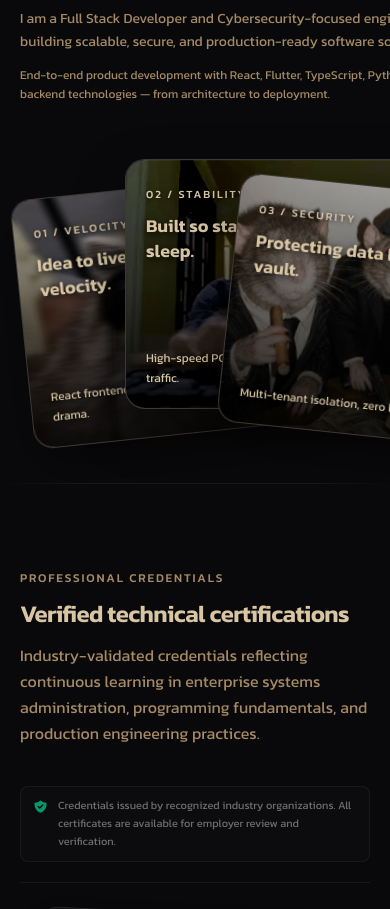
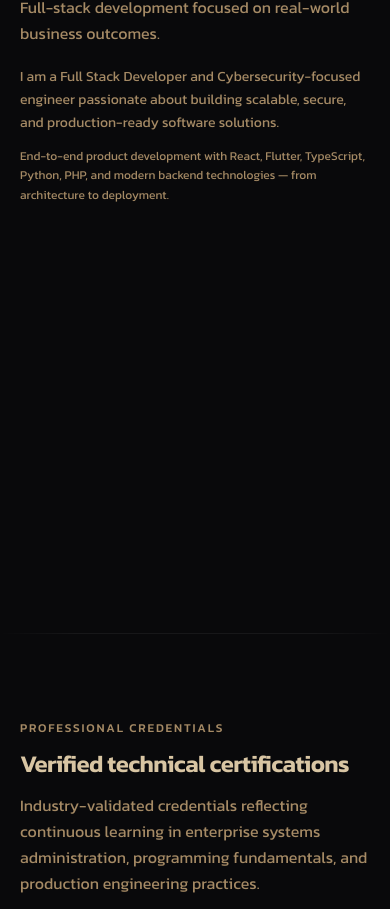
Before and after one commit to mdashfaqq/Ashfaq-Portfolio, a React (Vite) app: page / in a window 390 px wide. Shown: the part 3146-4055 px from the top of the page. Built offline with nearby package versions, Linux system fonts and the light colour scheme.

Commit message:
feat: add responsive BounceCards component to About section

```diff
--- a/src/components/sections/About.tsx
+++ b/src/components/sections/About.tsx
@@ -1,15 +1,59 @@
+import { useState, useEffect } from "react";
 import { motion } from "framer-motion";
 import { SectionHeader } from "@/components/ui/SectionHeader";
 import BounceCards from "@/components/ui/BounceCards";
 import { profile } from "@/data/profile";
 
-const transformStyles = [
+const desktopTransforms = [
   "rotate(-6deg) translate(-105px, 8px)",
   "rotate(0deg) translate(0px, -6px)",
   "rotate(6deg) translate(105px, 12px)",
 ];
 
+const mobileTransforms = [
+  "rotate(-5deg) translate(-22px, -8px)",
+  "rotate(0deg) translate(0px, 0px)",
+  "rotate(5deg) translate(22px, 8px)",
+];
+
+const cardsData = [
+  {
+    tag: "01 / Velocity",
+    label: "Velocity",
+    title: "Idea to live URL at terminal velocity.",
+    desc: "React frontends, Linux servers, zero code review drama.",
+    image: "/profile.jpg",
+  },
+  {
+    tag: "02 / Stability",
+    label: "Stability",
+    title: "Built so stable your on-call can sleep.",
+    desc: "High-speed POS engines that never choke on peak traffic.",
+    image: "/focus.gif",
+  },
+  {
+    tag: "03 / Security",
+    label: "Security",
+    title: "Protecting data like the company vault.",
+    desc: "Multi-tenant isolation, zero leaks, 99.9% uptime.",
+    image: "/strength.jpg",
+  },
+];
+
 export function About() {
+  const [isMobile, setIsMobile] = useState(false);
+
+  useEffect(() => {
+    const handleResize = () => {
+      setIsMobile(window.innerWidth < 640);
+    };
+    handleResize();
+    window.addEventListener("resize", handleResize);
+    return () => window.removeEventListener("resize", handleResize);
+  }, []);
+
+  const transformStyles = isMobile ? mobileTransforms : desktopTransforms;
+
   return (
     <section id="about" className="px-5 sm:px-8 lg:px-16 py-12 sm:py-16 md:py-20 lg:py-24 relative overflow-hidden">
       <div className="max-w-7xl mx-auto">
@@ -39,87 +83,46 @@ export function About() {
           </div>
 
           <div className="flex justify-center lg:justify-end w-full overflow-visible py-2 mt-4 sm:mt-6 lg:mt-0">
+            {/* Stacked BounceCards (both Desktop and Mobile) */}
             <BounceCards
               className="about-bounce-cards"
-              containerWidth={560}
-              containerHeight={360}
-              cardWidth={370}
-              cardHeight={285}
+              containerWidth={isMobile ? 330 : 560}
+              containerHeight={isMobile ? 290 : 360}
+              cardWidth={isMobile ? 305 : 370}
+              cardHeight={isMobile ? 250 : 285}
               animationDelay={0.35}
               animationStagger={0.08}
               easeType="elastic.out(1, 0.6)"
               transformStyles={transformStyles}
               enableHover={true}
-              pushDistance={120}
+              pushDistance={isMobile ? 55 : 120}
             >
-              {/* Card 1: Velocity */}
-              <div className="w-full h-full flex flex-col justify-between relative overflow-hidden rounded-[20px]">
+              {cardsData.map((card) => (
+                <div
+                  key={card.tag}
+                  className="w-full h-full flex flex-col justify-between relative overflow-hidden rounded-[20px]"
+                >
                   <img
-                  src="/profile.jpg"
-                  alt="Profile"
+                    src={card.image}
+                    alt={card.tag}
                     className="absolute inset-0 w-full h-full object-cover"
                   />
                   <div className="absolute inset-0 bg-gradient-to-t from-black/90 via-black/60 to-black/35 rounded-[20px] pointer-events-none z-[5]" />
                   <div className="relative z-10 p-5 sm:p-6 lg:p-7 h-full flex flex-col justify-between">
                     <div>
                       <span className="text-[11px] sm:text-xs uppercase tracking-[0.18em] text-white font-medium drop-shadow-[0_1px_2px_rgba(0,0,0,0.8)]">
-                      01 / Velocity
+                        {card.tag}
                       </span>
                       <h3 className="mt-2.5 sm:mt-3 text-lg sm:text-xl lg:text-2xl font-semibold leading-snug text-white drop-shadow-[0_2px_4px_rgba(0,0,0,0.9)]">
-                      Idea to live URL at terminal velocity.
+                        {card.title}
                       </h3>
                     </div>
                     <p className="text-xs sm:text-sm leading-relaxed text-white mt-auto pt-2 sm:pt-3 drop-shadow-[0_1px_2px_rgba(0,0,0,0.8)]">
-                    React frontends, Linux servers, zero code review drama.
+                      {card.desc}
                     </p>
                   </div>
                 </div>
-
-              {/* Card 2: Stability */}
-              <div className="w-full h-full flex flex-col justify-between relative overflow-hidden rounded-[20px]">
-                <img
-                  src="/focus.gif"
-                  alt="Focus"
-                  className="absolute inset-0 w-full h-full object-cover"
-                />
-                <div className="absolute inset-0 bg-gradient-to-t from-black/90 via-black/60 to-black/35 rounded-[20px] pointer-events-none z-[5]" />
-                <div className="relative z-10 p-5 sm:p-6 lg:p-7 h-full flex flex-col justify-between">
-                  <div>
-                    <span className="text-[11px] sm:text-xs uppercase tracking-[0.18em] text-white font-medium drop-shadow-[0_1px_2px_rgba(0,0,0,0.8)]">
-                      02 / Stability
-                    </span>
-                    <h3 className="mt-2.5 sm:mt-3 text-lg sm:text-xl lg:text-2xl font-semibold leading-snug text-white drop-shadow-[0_2px_4px_rgba(0,0,0,0.9)]">
-                      Built so stable your on-call can sleep.
-                    </h3>
-                  </div>
-                  <p className="text-xs sm:text-sm leading-relaxed text-white mt-auto pt-2 sm:pt-3 drop-shadow-[0_1px_2px_rgba(0,0,0,0.8)]">
-                    High-speed POS engines that never choke on peak traffic.
-                  </p>
-                </div>
-              </div>
-
-              {/* Card 3: Security */}
-              <div className="w-full h-full flex flex-col justify-between relative overflow-hidden rounded-[20px]">
-                <img
-                  src="/strength.jpg"
-                  alt="Strength"
-                  className="absolute inset-0 w-full h-full object-cover"
-                />
-                <div className="absolute inset-0 bg-gradient-to-t from-black/90 via-black/60 to-black/35 rounded-[20px] pointer-events-none z-[5]" />
-                <div className="relative z-10 p-5 sm:p-6 lg:p-7 h-full flex flex-col justify-between">
-                  <div>
-                    <span className="text-[11px] sm:text-xs uppercase tracking-[0.18em] text-white font-medium drop-shadow-[0_1px_2px_rgba(0,0,0,0.8)]">
-                      03 / Security
-                    </span>
-                    <h3 className="mt-2.5 sm:mt-3 text-lg sm:text-xl lg:text-2xl font-semibold leading-snug text-white drop-shadow-[0_2px_4px_rgba(0,0,0,0.9)]">
-                      Protecting data like the company vault.
-                    </h3>
-                  </div>
-                  <p className="text-xs sm:text-sm leading-relaxed text-white mt-auto pt-2 sm:pt-3 drop-shadow-[0_1px_2px_rgba(0,0,0,0.8)]">
-                    Multi-tenant isolation, zero leaks, 99.9% uptime.
-                  </p>
-                </div>
-              </div>
+              ))}
             </BounceCards>
           </div>
         </div>
--- a/src/components/ui/BounceCards.css
+++ b/src/components/ui/BounceCards.css
@@ -56,23 +56,20 @@
 
 @media (max-width: 640px) {
   .bounceCardsContainer {
-    width: 530px !important;
-    max-width: none !important;
-    height: 290px !important;
-    transform: scale(clamp(0.55, calc((100vw - 36px) / 530), 0.88)) !important;
-    transform-origin: center center;
-    margin: -1rem auto -0.5rem auto !important;
+    width: 100% !important;
+    max-width: 360px !important;
+    height: 300px !important;
+    margin: 0.5rem auto !important;
+    overflow: visible !important;
+  }
+
+  .bounceCardsContainer .bounce-card {
+    touch-action: manipulation;
   }
 
   .bounceCardsContainer .bounce-card-content {
-    width: 320px !important;
-    height: 250px !important;
+    width: 310px !important;
+    max-width: 86vw !important;
+    height: 255px !important;
   }
 }
-
-@media (max-width: 380px) {
-  .bounceCardsContainer {
-    transform: scale(clamp(0.52, calc((100vw - 28px) / 530), 0.65)) !important;
-    margin: -1.75rem auto -1.25rem auto !important;
-  }
-}
--- a/src/components/ui/BounceCards.tsx
+++ b/src/components/ui/BounceCards.tsx
@@ -1,4 +1,4 @@
-import { useEffect, useRef, Children, isValidElement, type ReactNode } from "react";
+import { useEffect, useRef, useState, Children, isValidElement, type ReactNode } from "react";
 import { gsap } from "gsap";
 import "./BounceCards.css";
 
@@ -16,6 +16,8 @@ export interface BounceCardsProps {
   transformStyles?: string[];
   enableHover?: boolean;
   pushDistance?: number;
+  activeCardIndex?: number | null;
+  onActiveCardChange?: (index: number | null) => void;
 }
 
 export default function BounceCards({
@@ -35,9 +37,13 @@ export default function BounceCards({
     "rotate(5deg) translate(80px, 12px)"
   ],
   enableHover = true,
-  pushDistance = 110
+  pushDistance = 110,
+  activeCardIndex,
+  onActiveCardChange
 }: BounceCardsProps) {
   const containerRef = useRef<HTMLDivElement | null>(null);
+  const [internalActiveIdx, setInternalActiveIdx] = useState<number | null>(null);
+  const activeIdx = activeCardIndex !== undefined ? activeCardIndex : internalActiveIdx;
 
   const childElements = children ? Children.toArray(children).filter(isValidElement) : [];
   const itemCount = childElements.length > 0 ? childElements.length : images.length;
@@ -85,7 +91,7 @@ export default function BounceCards({
   };
 
   const pushSiblings = (hoveredIdx: number) => {
-    if (!enableHover || !containerRef.current) return;
+    if (!containerRef.current) return;
 
     const q = gsap.utils.selector(containerRef);
 
@@ -99,8 +105,8 @@ export default function BounceCards({
         const noRotationTransform = getNoRotationTransform(baseTransform);
         gsap.to(target, {
           transform: noRotationTransform,
-          scale: 1.03,
-          zIndex: 20,
+          scale: 1.04,
+          zIndex: 25,
           duration: 0.38,
           ease: "back.out(1.4)",
           overwrite: "auto"
@@ -114,7 +120,7 @@ export default function BounceCards({
 
         gsap.to(target, {
           transform: pushedTransform,
-          scale: 0.96,
+          scale: 0.95,
           zIndex: i + 1,
           duration: 0.38,
           ease: "back.out(1.4)",
@@ -126,7 +132,7 @@ export default function BounceCards({
   };
 
   const resetSiblings = () => {
-    if (!enableHover || !containerRef.current) return;
+    if (!containerRef.current) return;
 
     const q = gsap.utils.selector(containerRef);
 
@@ -142,6 +148,23 @@ export default function BounceCards({
         ease: "back.out(1.4)",
         overwrite: "auto"
       });
+    }
+  };
+
+  useEffect(() => {
+    if (activeIdx !== null && activeIdx !== undefined) {
+      pushSiblings(activeIdx);
+    } else {
+      resetSiblings();
+    }
+  }, [activeIdx, transformStyles]);
+
+  const handleCardClick = (idx: number) => {
+    const nextIdx = activeIdx === idx ? null : idx;
+    if (onActiveCardChange) {
+      onActiveCardChange(nextIdx);
+    } else {
+      setInternalActiveIdx(nextIdx);
     }
   };
 
@@ -167,8 +190,13 @@ export default function BounceCards({
                 height: cardHeight,
                 zIndex: idx + 1
               }}
-              onMouseEnter={() => pushSiblings(idx)}
-              onMouseLeave={resetSiblings}
+              onClick={() => handleCardClick(idx)}
+              onMouseEnter={() => {
+                if (enableHover && activeIdx === null) pushSiblings(idx);
+              }}
+              onMouseLeave={() => {
+                if (enableHover && activeIdx === null) resetSiblings();
+              }}
             >
               {child}
             </div>
@@ -181,8 +209,13 @@ export default function BounceCards({
                 transform: transformStyles[idx] ?? "none",
                 zIndex: idx + 1
               }}
-              onMouseEnter={() => pushSiblings(idx)}
-              onMouseLeave={resetSiblings}
+              onClick={() => handleCardClick(idx)}
+              onMouseEnter={() => {
+                if (enableHover && activeIdx === null) pushSiblings(idx);
+              }}
+              onMouseLeave={() => {
+                if (enableHover && activeIdx === null) resetSiblings();
+              }}
             >
               <img className="image" src={src} alt={`card-${idx}`} />
             </div>
```
Lines whose indentation alone changed are shown as unchanged.
